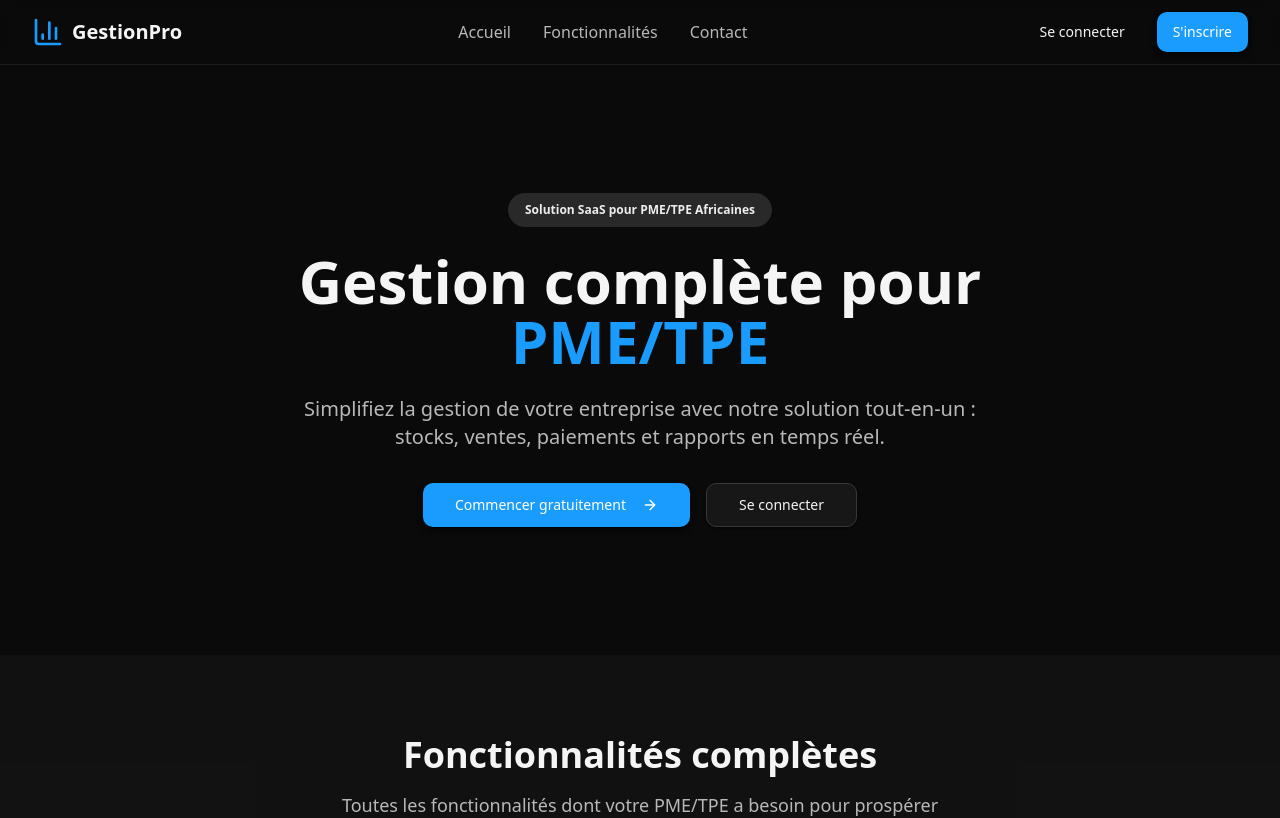
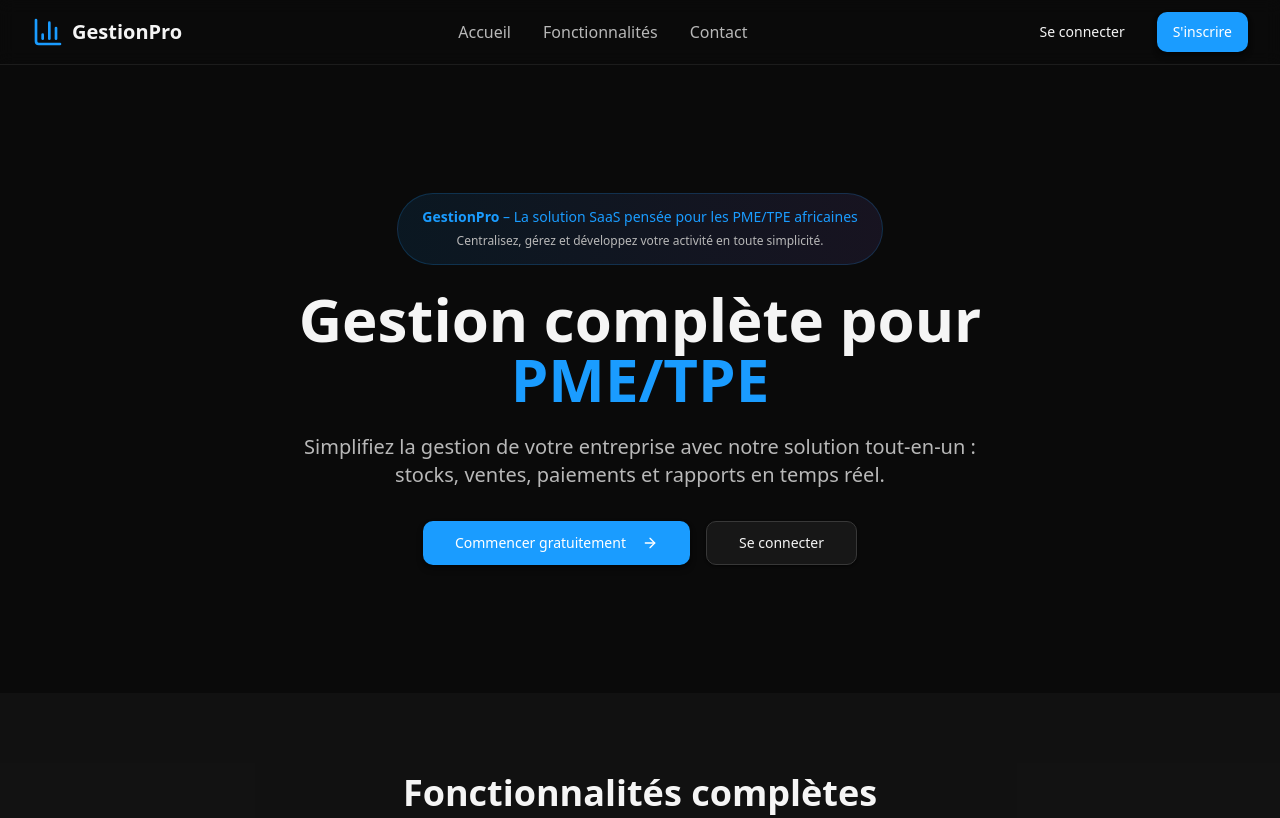
Before and after one commit to claudiocapeo470-alt/stockwise-pay, a React (Vite) app: page / in a window 1280 px wide. Shown: the top 818 px of the page. Built offline with nearby package versions, Linux system fonts and the light colour scheme.

Commit message:
Modify homepage hero section

```diff
--- a/src/pages/HomePage.tsx
+++ b/src/pages/HomePage.tsx
@@ -139,9 +139,17 @@ const HomePage = () => {
       <section id="accueil" className="py-20 lg:py-32">
         <div className="container mx-auto px-4 sm:px-6 lg:px-8">
           <div className="text-center max-w-4xl mx-auto">
-            <Badge variant="secondary" className="mb-6 px-4 py-2">
-              Solution SaaS pour PME/TPE Africaines
-            </Badge>
+            <div className="mb-6 inline-block">
+              <div className="bg-gradient-to-r from-primary/10 to-accent/10 border border-primary/20 rounded-full px-6 py-3 text-center">
+                <p className="text-sm font-medium text-primary leading-relaxed">
+                  <span className="font-bold">GestionPro</span> – La solution SaaS pensée pour les PME/TPE africaines
+                  <br />
+                  <span className="text-xs text-muted-foreground font-normal">
+                    Centralisez, gérez et développez votre activité en toute simplicité.
+                  </span>
+                </p>
+              </div>
+            </div>
 
             <h1 className="text-4xl lg:text-6xl font-bold text-foreground mb-6">
               Gestion complète pour
```
